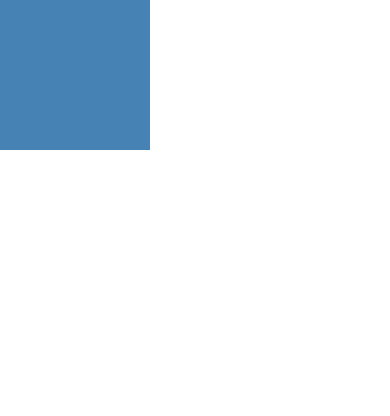
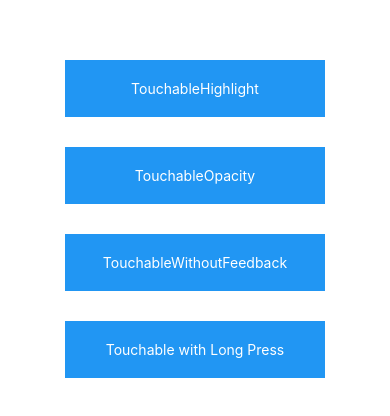
Before and after one commit to aryankush25/My-Music-App-React-Native, a React Native app: screen / in a window 390 px wide. Shown: the top 416 px of the page. Built offline with nearby package versions, Linux system fonts and the light colour scheme.

Commit message:
Safe Area view added for iOS

```diff
--- /dev/null
+++ b/javascript/Touchables.js
@@ -0,0 +1,72 @@
+import React, {Component} from 'react';
+import {
+  Platform,
+  StyleSheet,
+  Text,
+  TouchableHighlight,
+  TouchableOpacity,
+  TouchableNativeFeedback,
+  TouchableWithoutFeedback,
+  View,
+} from 'react-native';
+
+export default class Touchables extends Component {
+  _onPressButton() {
+    alert('You tapped the button!');
+  }
+
+  _onLongPressButton() {
+    alert('You long-pressed the button!');
+  }
+
+  render() {
+    return (
+      <View style={styles.container}>
+        <TouchableHighlight onPress={this._onPressButton} underlayColor="white">
+          <View style={styles.button}>
+            <Text style={styles.buttonText}>TouchableHighlight</Text>
+          </View>
+        </TouchableHighlight>
+
+        <TouchableOpacity onPress={this._onPressButton}>
+          <View style={styles.button}>
+            <Text style={styles.buttonText}>TouchableOpacity</Text>
+          </View>
+        </TouchableOpacity>
+
+        <TouchableWithoutFeedback onPress={this._onPressButton}>
+          <View style={styles.button}>
+            <Text style={styles.buttonText}>TouchableWithoutFeedback</Text>
+          </View>
+        </TouchableWithoutFeedback>
+
+        <TouchableHighlight
+          onPress={this._onPressButton}
+          onLongPress={this._onLongPressButton}
+          underlayColor="white">
+          <View style={styles.button}>
+            <Text style={styles.buttonText}>Touchable with Long Press</Text>
+          </View>
+        </TouchableHighlight>
+      </View>
+    );
+  }
+}
+
+const styles = StyleSheet.create({
+  container: {
+    paddingTop: 60,
+    alignItems: 'center',
+  },
+  button: {
+    marginBottom: 30,
+    width: 260,
+    alignItems: 'center',
+    backgroundColor: '#2196F3',
+  },
+  buttonText: {
+    textAlign: 'center',
+    padding: 20,
+    color: 'white',
+  },
+});
--- a/javascript/index.js
+++ b/javascript/index.js
@@ -1,29 +1,14 @@
-import React from 'react';
-import {View, Text, Image, StyleSheet} from 'react-native';
+import React, {useState} from 'react';
+import {Text, TextInput, View, Button, SafeAreaView} from 'react-native';
+import Touchables from './Touchables';
 
-const styles = StyleSheet.create({
-  bigBlue: {
-    color: 'blue',
-    fontWeight: 'bold',
-    fontSize: 30,
-  },
-  red: {
-    color: 'red',
-  },
-});
-
-const FixedDimensionsBasics = () => {
+const App = () => {
   return (
-    <View>
-      {/* <View style={{width: 50, height: 50, backgroundColor: 'powderblue'}} />
-      <View style={{width: 100, height: 100, backgroundColor: 'skyblue'}} /> */}
-      <View style={{width: 150, height: 150, backgroundColor: 'steelblue'}} />
-    </View>
+    <React.Fragment>
+      <SafeAreaView />
+      <Touchables />
+    </React.Fragment>
   );
 };
 
-const App = () => {
-  return <FixedDimensionsBasics />;
-};
-
 export default App;
```
